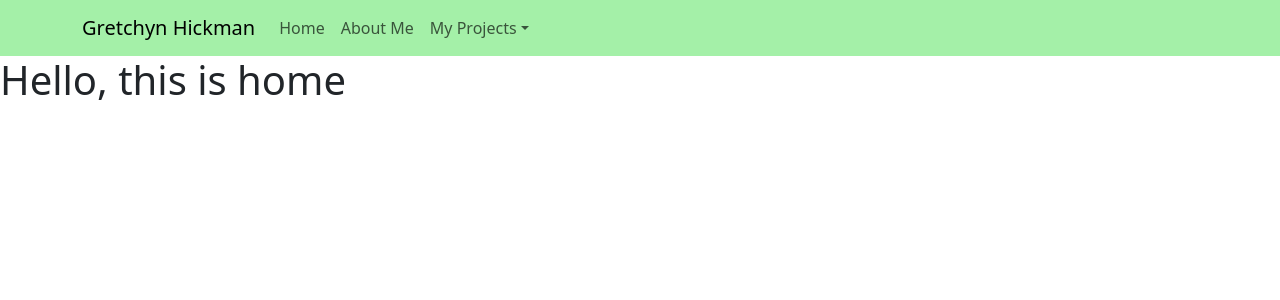
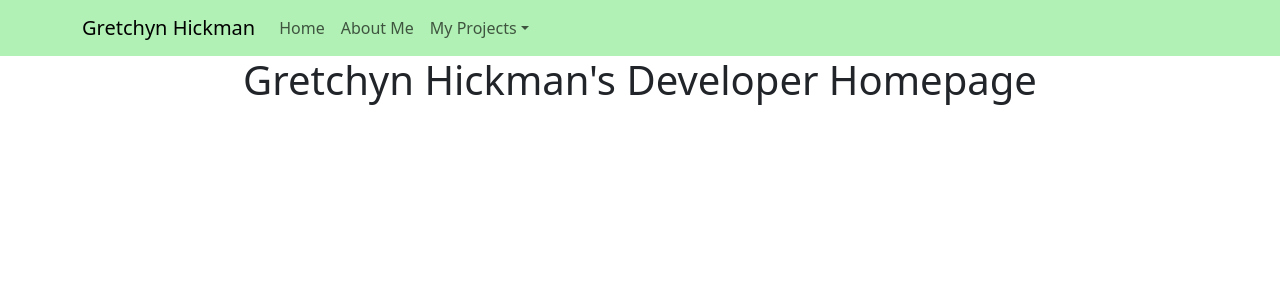
Before and after one commit to gretchyn-hickman/Hickman-Homepage, a React (Create React App) app in the folder hickman-homepage/: page / in a window 1280 px wide. Shown: the top 300 px of the page. Built offline with nearby package versions, Linux system fonts and the light colour scheme.

Commit message:
cleaning

```diff
--- a/hickman-homepage/src/App.css
+++ b/hickman-homepage/src/App.css
@@ -2,19 +2,10 @@
   text-align: center;
 }
 
-.App-logo {
-  height: 40vmin;
-  pointer-events: none;
-}
 .color-one {
-  background-color: #a4f0a8;
+  background-color: #b2f1b5;
 }
 
-@media (prefers-reduced-motion: no-preference) {
-  .App-logo {
-    animation: App-logo-spin infinite 20s linear;
-  }
-}
 
 .App-header {
   background-color: #282c34;
@@ -30,12 +21,3 @@
 .App-link {
   color: #61dafb;
 }
-
-@keyframes App-logo-spin {
-  from {
-    transform: rotate(0deg);
-  }
-  to {
-    transform: rotate(360deg);
-  }
-}
--- a/hickman-homepage/src/home.js
+++ b/hickman-homepage/src/home.js
@@ -3,8 +3,8 @@ import './App.css';
 
 export default function Home() {
     return (
-        <div>
-            <h1>Hello, this is home</h1>
+        <div className='App'>
+            <h1>Gretchyn Hickman's Developer Homepage</h1>
         </div>
 
 
```
Also changed, not shown: 1 other file (tests, documents, lock files or other folders).
